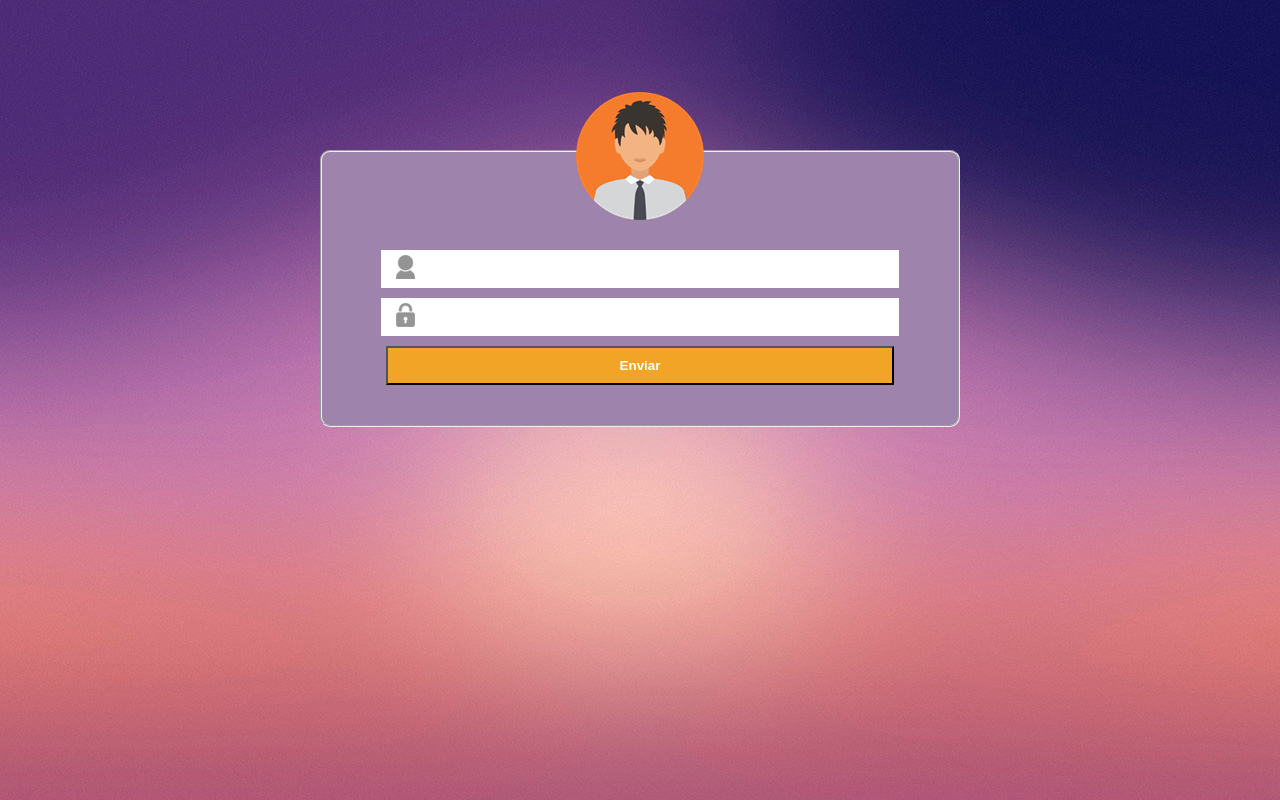
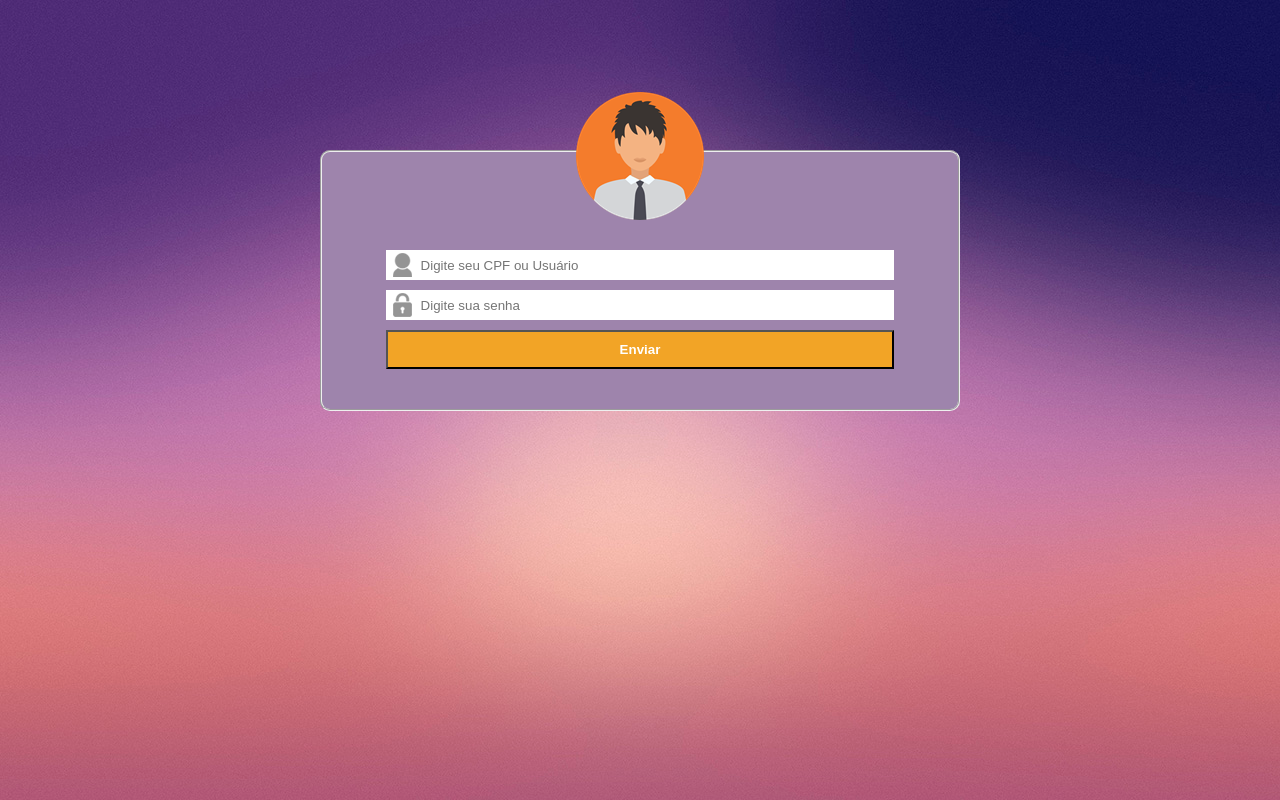
Before and after one commit to RafaelSantos0322/restarting, a plain HTML site: page conceitos/css/exercicios/desafioFormulario/index.html in a window 1280 px wide. Drawn offline with Linux system fonts and the light colour scheme.

Commit message:
Finalizando desafio proposto

```diff
--- a/conceitos/css/exercicios/desafioFormulario/css/style.css
+++ b/conceitos/css/exercicios/desafioFormulario/css/style.css
@@ -21,15 +21,26 @@ label {
 div {
     margin: 10px auto;
     width: 80%;
+    height: 30px;
     background-color: white;
-    padding: 5px;
 
 }
-input {
+fieldset input {
+    line-height: 2em;
     border: none;
-    width: 80%;
+    width: 100%;
     height: 100%;
-
+    text-indent: 35px;
+}
+input#login {
+    background: url(../image/icone-usuario.png);
+    background-position: 7px;
+    background-repeat: no-repeat;
+}
+input#senha{
+    background: url(../image/icone-cadeado.png);
+    background-position: 7px;
+    background-repeat: no-repeat;
 }
 
 #perfil {
--- a/conceitos/css/exercicios/desafioFormulario/index.html
+++ b/conceitos/css/exercicios/desafioFormulario/index.html
@@ -8,19 +8,14 @@
 </head>
 <body>
     <main>
-        <fieldset>
+        <fieldset >
             <img src="image/perfil.png" alt="perfil" id="perfil">
             <div>
-                <label for="login">
-                    <img src="image/icone-usuario.png" alt="login">
-                </label>
-                <input type="text" name="login" id="login">
+                <input type="text" name="login" id="login" placeholder="Digite seu CPF ou Usuário">
             </div>
             <div>
-                <label for="senha">
-                    <img src="image/icone-cadeado.png" alt="senha">
-                </label>
-                <input type="password" name="senha" id="senha">
+
+                <input type="password" name="senha" id="senha" placeholder="Digite sua senha">
             </div>
             <button type="submit">Enviar</button>
         </fieldset>
```
